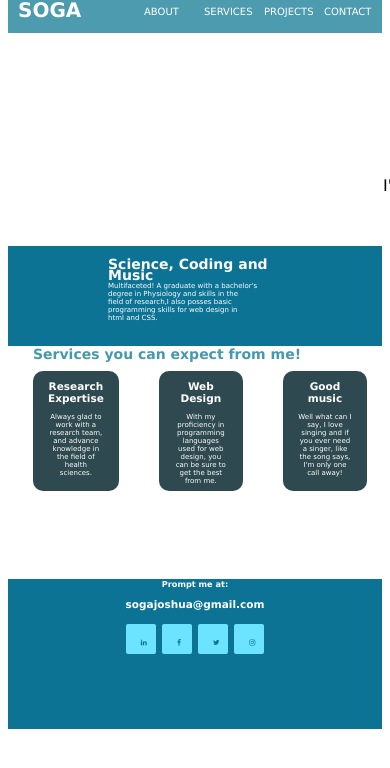
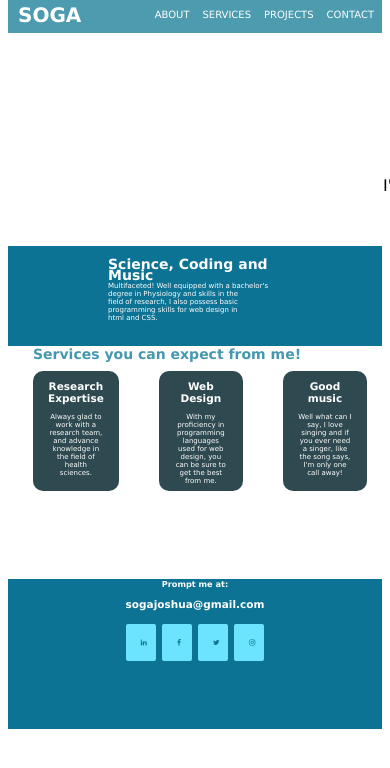
Before and after one commit to Soga-Joshua/td-project4-css-basics, a plain HTML site: page index.html in a window 390 px wide. Shown: the top 768 px of the page. Drawn offline with Linux system fonts and the light colour scheme.

Commit message:
I added active links and pseudo selectors

```diff
--- a/index.html
+++ b/index.html
@@ -12,10 +12,10 @@
     <div id="headlinks">
       <h1 class="firstheader">SOGA</h1>
       <div class="linkcontainer">
-        <a href="">ABOUT</a>
-        <a href="">SERVICES</a>
-        <a href="">PROJECTS</a>
-        <a href="">CONTACT</a>
+        <a class="about" href="https://sounds-by-soga-joshua.business.site/">ABOUT<br></a>
+        <a class="services" href="https://push.fm/fl/sogajosh-the-eternal-king">SERVICES</a>
+        <a class="projects" href="https://mailchi.mp/3210b493106c/soga-joshua-the_eternalking">PROJECTS</a>
+        <a class="contact" href="tel:+234-813-397-0270">CONTACT</a>
       </div>
     </div>
     <img
@@ -36,7 +36,7 @@
         <h1>Science, Coding and</h1>
         <h1 style="position: relative; top: -15px;">Music</h1>
         <p style="position: relative; top: -25px;">
-          Multifaceted! A graduate with a bachelor's<br/> degree in Physiology and skills in the<br /> field of research,I also posses basic<br />
+          Multifaceted! Well equipped with a bachelor's<br/> degree in Physiology and skills in the<br /> field of research, I also possess basic<br />
           programming
           skills for web design in<br /> html and CSS.
         </p>
--- a/style.css
+++ b/style.css
@@ -76,6 +76,7 @@ img {
   color: white;
   position: relative;
   left: 30px;
+  top: 5px;
   margin: 10px;
 }
 .linkcontainer {
@@ -84,8 +85,21 @@ img {
   position: relative;
   top: -33px;
   left: -30px;
+  /* padding: 10px; */
 }
-a {
+.about {
+  padding: 10px 15px 10px 10px;
+}
+.services {
+  padding: 10px 15px 10px 10px;
+}
+.projects {
+  padding: 10px 15px 10px 10px;
+}
+.contact {
+  padding: 10px 15px 10px 10px;
+}
+/* a {
   width: 50px;
   height: 10px;
   margin: 5px;
@@ -95,6 +109,19 @@ a {
 }
 a:-webkit-any-link {
   color: white;
+}
+.linkcontainer:hover {
+  color: brown;
+} */
+a {
+  text-decoration: none;
+  color: white;
+}
+a:hover {
+  color: brown;
+}
+a:visited {
+  color: yellow;
 }
 .firsttext {
   position: relative;
@@ -172,6 +199,18 @@ a:-webkit-any-link {
   .linkcontainer {
     top: -33px;
     left: -5px;
+  }
+  .about {
+    padding: 10px 3px 10px 10px;
+  }
+  .services {
+    padding: 10px 3px 10px 10px;
+  }
+  .projects {
+    padding: 10px 3px 10px 10px;
+  }
+  .contact {
+    padding: 10px 3px 10px 10px;
   }
   img {
     height: 90px;
@@ -272,6 +311,7 @@ a:-webkit-any-link {
   .firstheader {
     position: relative;
     left: 0px;
+    top: 5px;
   }
   .linkcontainer {
     top: -33px;
@@ -292,7 +332,7 @@ a:-webkit-any-link {
   }
   .description2 {
     position: relative;
-    left: 80px;
+    left: 76px;
     top: -28px;
   }
   .flag {
@@ -300,7 +340,7 @@ a:-webkit-any-link {
     width: 15px;
     position: relative;
     top: 75px;
-    left: 160px;
+    left: 158px;
   }
   #midsection {
     height: 100px;
```
